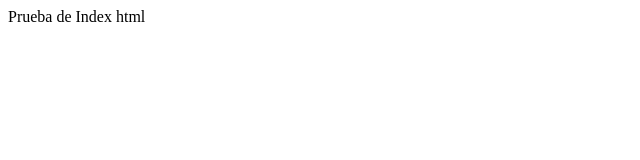
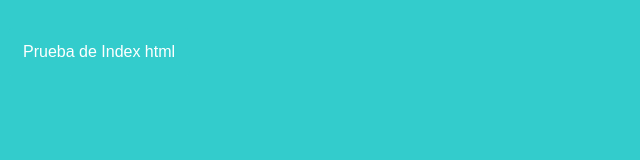
Before and after one commit to fjpacymper/ull1, a plain HTML site: page index.html in a window 1280 px wide. Shown: the whole page, without its empty margins (0-640 px from the left). Drawn offline with Linux system fonts and the light colour scheme.

Commit message:
ver2
mejorando el uso de css

```diff
--- a/index.html
+++ b/index.html
@@ -1,5 +1,6 @@
 <!DOCTYPE html>
 <html lang="en">
+<link rel="stylesheet" type="text/css" href="/ull1.css" media="screen" />
 <head>
   <meta charset="UTF-8" />
   <title>Document de prueba ULL1</title>
```
